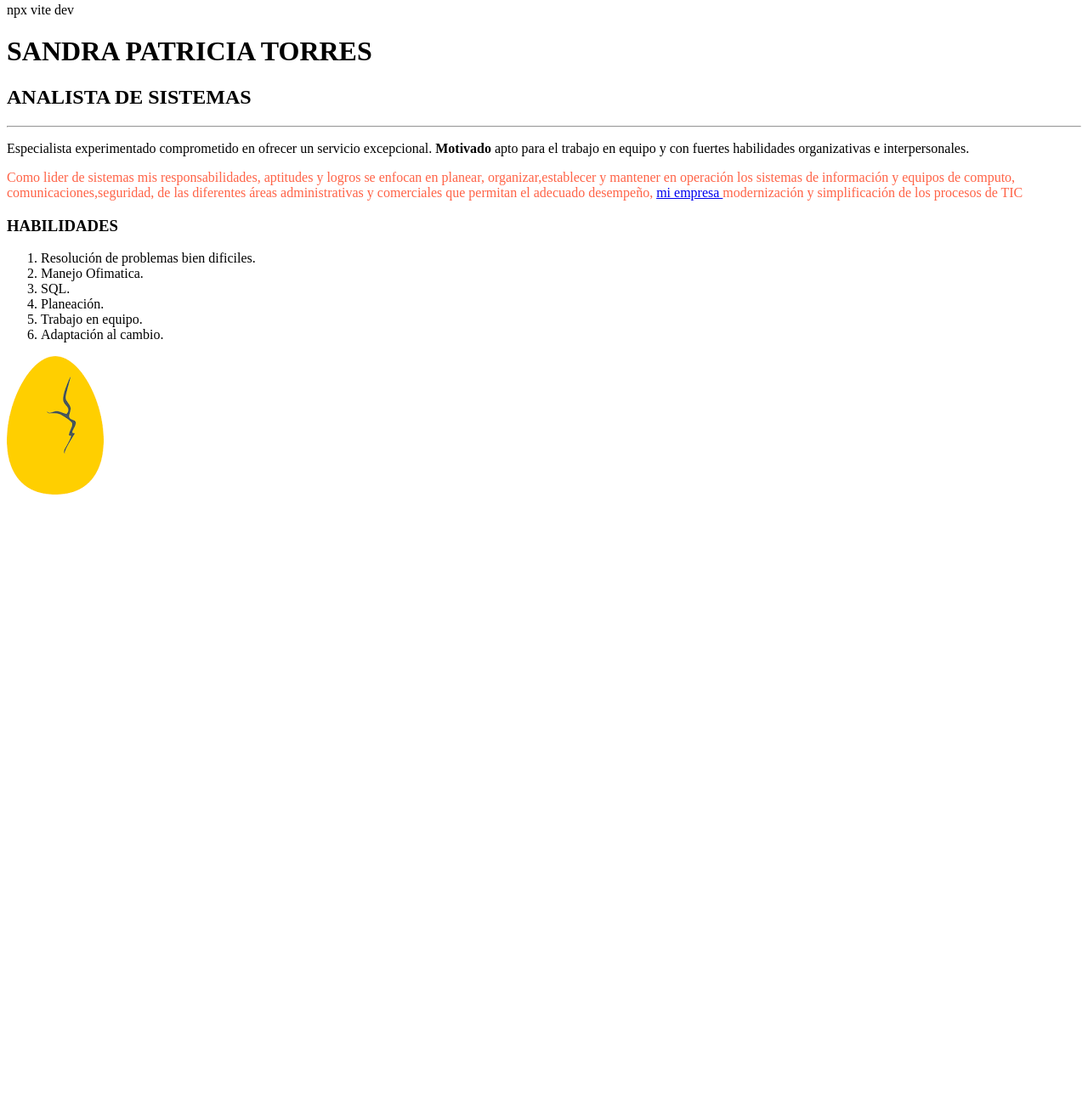
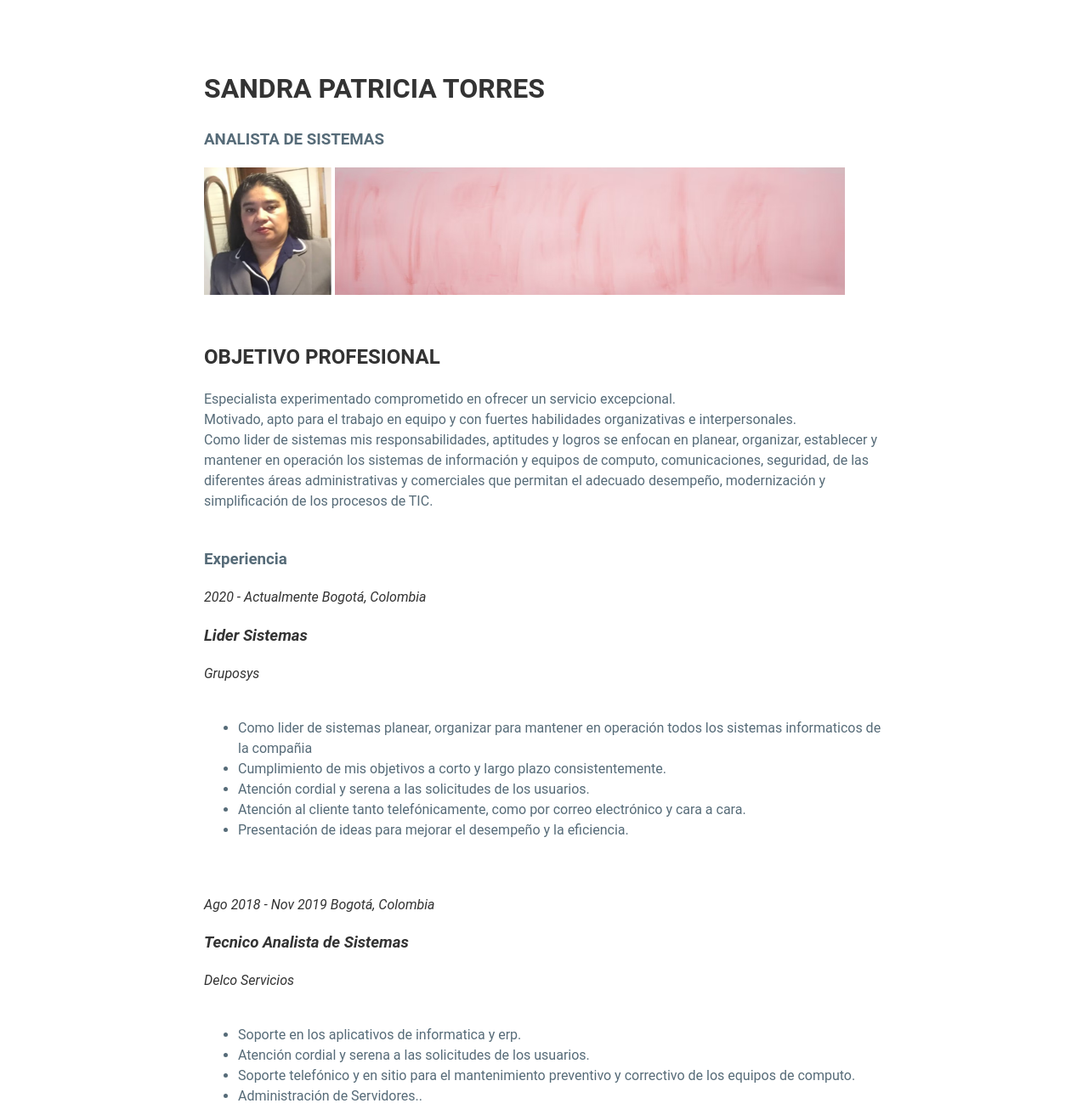
Before and after one commit to sptorresr/FS_Guillermo, a plain HTML site: page index.html in a window 1280 px wide. Shown: the part 5-1310 px from the top of the page at 85% size. Before the commit the page ends 800 px from the top, so only its background shows below. Drawn offline with Linux system fonts and the light colour scheme.

Commit message:
Css Hoja de vida

```diff
--- /dev/null
+++ b/HV.css
@@ -0,0 +1,63 @@
+.cambiar{
+    display: inline-block;
+}
+
+   body {
+    margin: 0 auto;
+    max-width: 50em;
+  }
+
+  body {
+    font-family: "Helvetica", "Arial", sans-serif;
+  }
+  body {
+    line-height: 1.5;
+    padding: 4em 1em;
+  }
+
+  h2 {
+    margin-top: 1em;
+    padding-top: 1em;
+  }
+  body {
+    color: #555;
+  }
+  h1,h2,strong,em{
+  color: #333;
+  }
+
+  code,
+  pre {
+  background: #eee;
+  }
+
+  code {
+  padding: 2px 4px;
+  vertical-align: text-bottom;
+  }
+
+ pre {
+  padding: 1em;
+ }
+ a {
+    color: #e81c4f;
+  }
+  body {
+    color: #566b78;
+  }
+
+  code,
+  pre {
+    background: #f5f7f9;
+    border-bottom: 1px solid #d8dee9;
+    color: #a7adba;
+  }
+
+  pre {
+    border-left: 2px solid #69c;
+  }
+  @import 'https://fonts.googleapis.com/css?family=Roboto:300,400,500';
+
+body {
+  font-family: "Roboto", "Helvetica", "Arial", sans-serif;
+}
--- a/index.html
+++ b/index.html
@@ -4,20 +4,54 @@
         <meta   charset="UTF-8" />
 
 
-        <title> Esto es una pagina web de prueba</title>
-        <link rel="stylesheet" href="main.css" />
-        npx vite dev
+        <title> Hoja de Vida Sandra Torres</title>
+        <link rel="stylesheet" href="HV.css" />
+
     </head>
     <body>
         <h1>SANDRA PATRICIA TORRES</h1>
-        <h2>ANALISTA DE SISTEMAS</h2>
-        <hr/> <!--Esto es un void element-->
-        <P> Especialista experimentado comprometido en ofrecer un servicio excepcional.
-            <strong> Motivado</strong> apto para el trabajo en equipo y con fuertes habilidades organizativas e interpersonales.</P>
-            <p>
-            Como lider de sistemas mis responsabilidades, aptitudes y logros se enfocan en planear, organizar,establecer y mantener en operación los sistemas de
-            información y equipos de computo, comunicaciones,seguridad, de las diferentes áreas administrativas y comerciales que permitan el adecuado desempeño, <a href="https://gruposys.com.co"> mi empresa </a>
-            modernización y simplificación de los procesos de TIC</p>
+        <h3>ANALISTA DE SISTEMAS</h3>
+       <!--<hr/> Esto es un void element-->
+
+            <img src="Fotook.png" width="150" height="150"/>
+            <img class="cambiar" src="fondo.avif" width="600" height="150">
+
+
+
+        <h2>OBJETIVO PROFESIONAL</h2>
+        <div class="code">Especialista experimentado comprometido en ofrecer un servicio excepcional. <br>
+            Motivado, apto para el trabajo en equipo y con fuertes habilidades organizativas e interpersonales. <br>
+            Como lider de sistemas mis responsabilidades, aptitudes y logros se enfocan en planear, organizar, establecer y mantener en operación los sistemas de información y equipos de computo, comunicaciones, seguridad, de las diferentes áreas administrativas y comerciales que permitan el adecuado desempeño,
+            modernización y simplificación de los procesos de TIC.</div> <br>
+        <h3>Experiencia</h3>
+        <em>2020 - Actualmente Bogotá, Colombia</em>
+        <h3><em>Lider Sistemas</em></h3>
+        <em>Gruposys</em>
+        <br><br>
+        <ul>
+            <li>Como lider de sistemas planear, organizar para mantener en
+                operación todos los sistemas informaticos de la compañia</li>
+            <li>Cumplimiento de mis objetivos a corto y largo plazo
+                consistentemente.</li>
+            <li>Atención cordial y serena a las solicitudes de los usuarios.</li>
+            <li>Atención al cliente tanto telefónicamente, como por correo
+                electrónico y cara a cara.</li>
+            <li>Presentación de ideas para mejorar el desempeño y la
+                eficiencia.</li>
+        </ul>
+        <br><br>
+        <em>Ago 2018 - Nov 2019 Bogotá, Colombia</em>
+        <h3><em>Tecnico Analista de Sistemas</em></h3>
+        <em>Delco Servicios</em>
+        <br><br>
+        <ul>
+            <li>Soporte en los aplicativos de informatica y erp.</li>
+            <li>Atención cordial y serena a las solicitudes de los usuarios.</li>
+            <li>Soporte telefónico y en sitio para el mantenimiento preventivo
+                y correctivo de los equipos de computo.</li>
+            <li>Administración de Servidores..</li>
+        </ul>
+
 
          <h3>HABILIDADES</h3>
          <ol>
@@ -29,6 +63,6 @@
             <li> Adaptación al cambio.</li>
         </ol>
         <!--Esto es un comentario-->
-        <img src="egg.png" />
+
     </body>
 </html>
```
Also changed, not shown: Fotook.png (added), fondo.avif (added).
